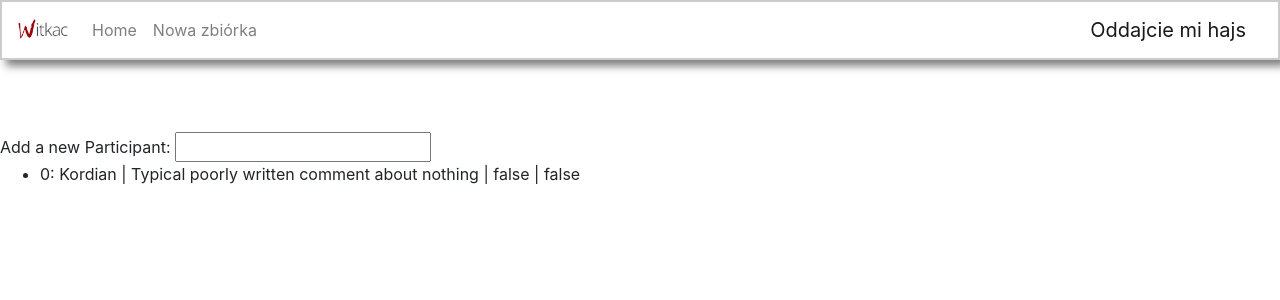
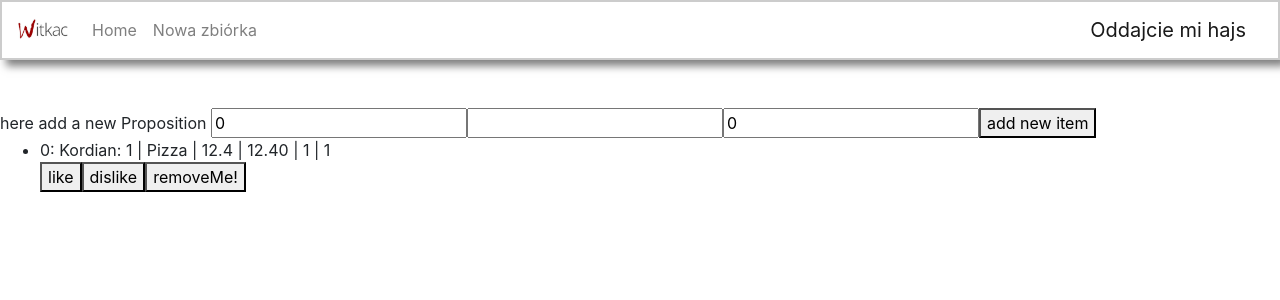
Before and after one commit to Kordian-Dziwisz/Zrzuta, a Vue app: page /FundraisDetails in a window 1280 px wide. Shown: the top 300 px of the page. Built offline with nearby package versions, Linux system fonts and the light colour scheme.

Commit message:
Propositions.list działa, pozostaje tylko dodać funkcję w FundraisDetails dodawającą propozycję do listy produktów

```diff
--- a/src/components/secondpage/Participants.list.item.vue
+++ b/src/components/secondpage/Participants.list.item.vue
@@ -1,7 +1,7 @@
 <template>
     <div class="ParticipantsListItem">
         {{item.index}}: {{item.name}} | {{item.comment}} | {{item.paid}} | {{item.accepted}}
-        <div class="control" v-if="authenticate(item.name)">
+        <div class="control" v-if="authenticate()">
             <button @click="setComment">Comment</button>
             <button @click="setPaid">Paid</button>
             <button @click="setAccepted">Accepted</button>
@@ -27,8 +27,8 @@ export default {
         removeItem() {
             this.$emit("remove", this.item.index);
         },
-        authenticate(login) {
-            return localStorage.getItem("login") == login;
+        authenticate() {
+            return localStorage.getItem("login") == this.item.name;
         }
     }
 };
--- a/src/components/secondpage/Participants.list.vue
+++ b/src/components/secondpage/Participants.list.vue
@@ -1,10 +1,15 @@
 <template>
     <div class="ListOfParticipants">
         <br>Add a new Participant:
-    <input type="text" v-model="newItem.name" @keypress.enter="addNewItem()">
+        <input
+            type="text"
+            v-model="newItem.name"
+            @keypress.enter="addNewItem()"
+        >
 
         <!-- displaying a list of Participant, create new component to Item bind -->
         <ul>
+            <p v-if="list.length==0">List is empty</p>
             <li v-for="(item, index) in list" :key="index">
                 <item
                     :item="{index: index, ...item}"
--- a/src/components/secondpage/Propositions.list.item.vue
+++ b/src/components/secondpage/Propositions.list.item.vue
@@ -0,0 +1,32 @@
+<template>
+    <div class="ParticipantsListItem">
+        <!-- display properties index:creator:number|name|price|totalcost -->
+        {{item.index}}: {{item.creator}}: {{item.number}} | {{item.name}} | {{item.price}} | {{(item.price * item.number).toFixed(2)}} | {{item.likes.length}} | {{item.dislikes.length}}
+        <div class="control">
+            <button @click="likeItem">like</button>
+            <button @click="dislikeItem">dislike</button>
+            <button v-if="authenticate" @click="removeItem">removeMe!</button>
+        </div>
+    </div>
+</template>
+<script>
+export default {
+    props: {
+        item: Object
+    },
+    methods: {
+        likeItem() {
+            this.$emit("like", this.item.index);
+        },
+        dislikeItem() {
+            this.$emit("dislike", this.item.index);
+        },
+        removeItem() {
+            this.$emit("remove", this.item.index);
+        },
+        authenticate() {
+            return localStorage.getItem("login") == this.item.creator;
+        }
+    }
+};
+</script>
--- a/src/components/secondpage/Propositions.list.vue
+++ b/src/components/secondpage/Propositions.list.vue
@@ -4,17 +4,24 @@
         <input type="number" v-model="newItem.number">
         <input type="text" v-model="newItem.name">
         <input type="number" v-model="newItem.price">
-        <button @click="addNewItem()">add new item</button>
+        <button @click="addNewItem">add new item</button>
         <ul>
             <p v-if="list.length==0">List is empty</p>
             <li v-for="(item, index) in list" :key="index">
                 <!-- create a new componen to display item -->
-                <Item :item="item"/>
+                <Item
+                    :item="{index: index, ...item}"
+                    @like="likeItem"
+                    @dislike="dislikeItem"
+                    @remove="removeItem"
+                />
             </li>
         </ul>
     </div>
 </template>
 <script>
+import Item from "@/components/secondpage/Propositions.list.item.vue";
+
 export default {
     props: {
         list: Array
@@ -27,37 +34,48 @@ export default {
                 number: 0,
                 name: "",
                 price: 0.0,
-                likes: 0,
-                dislikes: 0
+                likes: [],
+                dislikes: []
             }
         };
     },
     watch: {
+        newItem() {
+            console.log(newItem);
+        },
         list() {
             this.$emit("list", this.list);
         }
     },
     methods: {
         addNewItem() {
-            this.list.push(this.newItem);
+            this.list.push({ ...this.newItem });
             this.newItem.number = 0;
             this.newItem.name = "";
             this.newItem.price = 0.0;
         },
         removeItem(index) {
-            console.log(index);
             this.list.splice(index, 1);
         },
-        acceptItem(index) {
-            this.list[index].accepted = true;
-            this.$emit("list", this.list);
+        likeItem(index) {
+            this.list[index].likes.push(localStorage.getItem("login"));
         },
+        dislikeItem(index) {
+            this.list[index].dislikes.push(localStorage.getItem("login"));
+        },
+        // acceptItem(index) {
+        //     this.list[index].accepted = true;
+        //     this.$emit("list", this.list);
+        // },
         authenticate(login) {
             //TODO
         }
     },
     created() {
-        this.newItem.ccreator = localStorage.getItem("login");
+        this.newItem.creator = localStorage.getItem("login");
+    },
+    components: {
+        Item
     }
 };
 </script>
--- a/src/views/FundraisDetails.vue
+++ b/src/views/FundraisDetails.vue
@@ -2,13 +2,13 @@
     <div class="SecondPage">
         <project-info v-if="false" :projectData="fundraisData" @data="updateProjectData($event)"/>
         <list-of-participants
-            v-if="true"
+            v-if="false"
             :list="listOfParticipants"
             @list="updateListOfParticipants($event)"
         />
         <list-of-products v-if="false" :list="listOfProducts" @list="updateListOfProducts"/>
         <list-of-propositions
-            v-if="false"
+            v-if="true"
             :list="listOfPropositions"
             @list="updateListOfPropositions($event)"
         />
@@ -55,8 +55,8 @@ export default {
                     number: 1,
                     name: "Pizza",
                     price: 12.4,
-                    likes: 0,
-                    dislikes: 0
+                    likes: ["Adam"],
+                    dislikes: ["James"]
                 }
             ]
         };
@@ -76,18 +76,20 @@ export default {
         },
         updateListOfPropositions(list) {
             this.listOfPropositions = list;
-            this.listOfPropositions.forEach(item => acceptProposition(item));
-        },
-        acceptProposition(item) {
-            if (item.accepted) {
-                delete item.creator;
-                delete item.likes;
-                delete item.dislikes;
-                delete item.accepted;
-                this.listOfProducts.push(item);
-                delete listOfPropositions.indexOf(item);
-            }
+            //this.listOfPropositions.forEach(item =>
+            //    this.acceptProposition(item)
+            //);
         }
+        //acceptProposition(item) {
+        //    if (item.accepted) {
+        //        delete item.creator;
+        //        delete item.likes;
+        //        delete item.dislikes;
+        //        delete item.accepted;
+        //        this.listOfProducts.push(item);
+        //        delete listOfPropositions.indexOf(item);
+        //    }
+        //}
     },
     components: {
         ProjectInfo,
```
Lines whose indentation alone changed are shown as unchanged.
